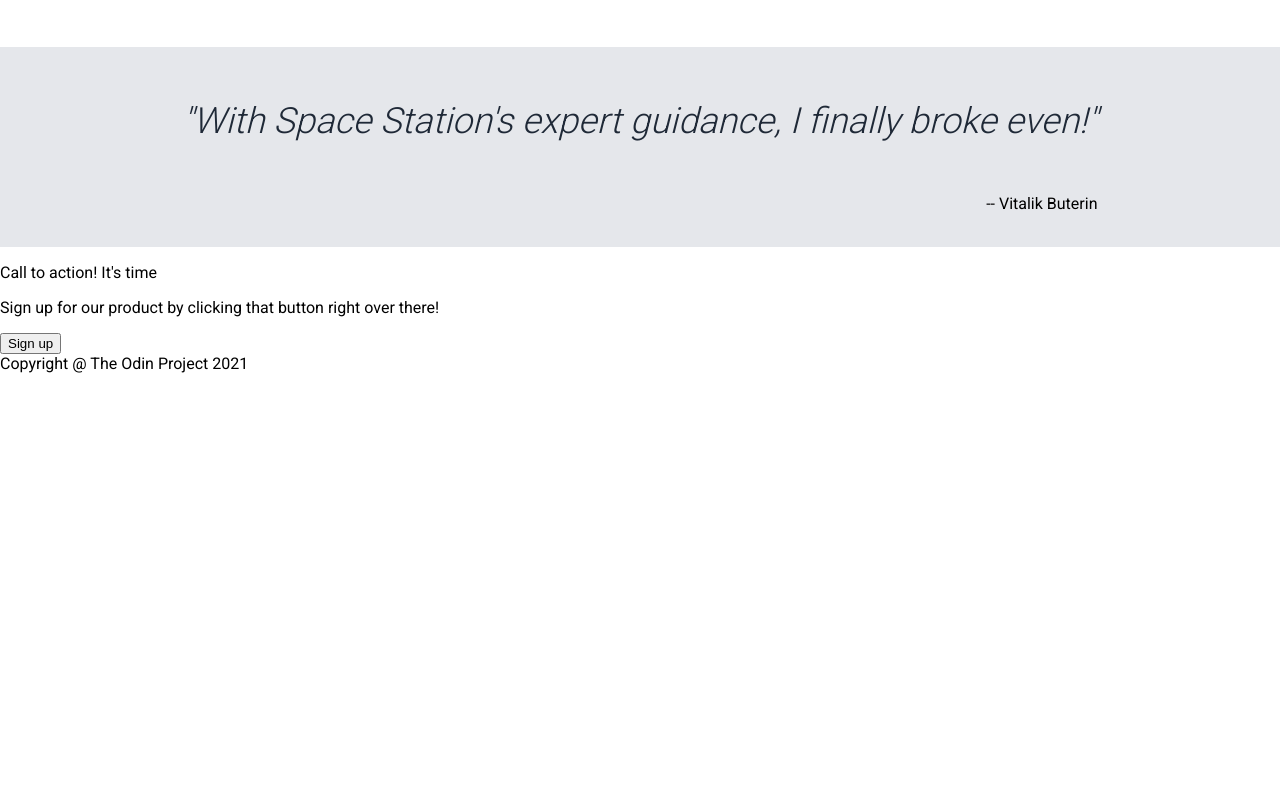
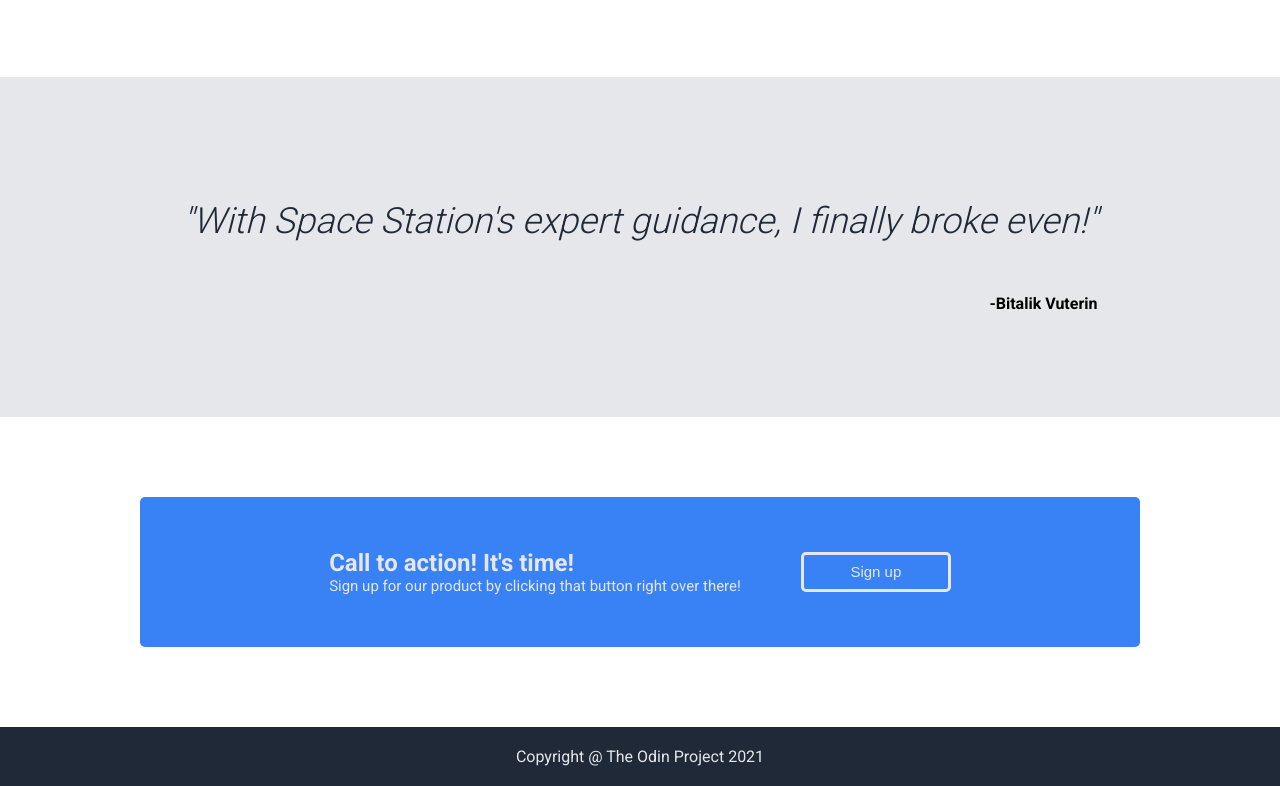
Before and after one commit to rkim48/landing-page, a plain HTML site: page index.html in a window 1280 px wide. Shown: the part 876-1662 px from the top of the page. Before the commit the page ends 1249 px from the top, so only its background shows below. Drawn offline with Linux system fonts and the light colour scheme.

Commit message:
finish call to action and footer sections

```diff
--- a/index.html
+++ b/index.html
@@ -44,17 +44,20 @@
     <div class="section-two">
         <div class="text-div">
             <p class='quote'>"With Space Station's expert guidance, I finally broke even!"</p>
-            <p class='quote-source'>-- Vitalik Buterin</p>
+            <p class='quote-source'>-Bitalik Vuterin</p>
         </div>
     </div>
 
     <div class="section-three">
         <div class="call-to-action">
-            <p class='call-to-action-p1'>Call to action! It's time</p>
-            <p class='call-to-action-p2'>Sign up for our product by clicking that button right over there!</p>
-            <button class='Sign up'>Sign up</button>
+            <div class="section-three-text">
+                <p class='call-to-action-p1'>Call to action! It's time!</p>
+                <p class='call-to-action-p2'>Sign up for our product by clicking that button right over there!</p>
+            </div>
+            <button class='sign-up'>Sign up</button>
         </div>
     </div>
+
     <footer>
         Copyright @ The Odin Project 2021
     </footer>
--- a/styles.css
+++ b/styles.css
@@ -87,7 +87,7 @@
     flex-wrap: wrap;
     justify-content: center;
     gap: 30px;
-    margin-bottom: 50px;
+    margin-bottom: 80px;
 
 }
 
@@ -112,7 +112,7 @@
     display: flex;
     flex-direction: column;
     background-color: #E5E7EB;
-    /* padding: 100px 300px 100px; */
+    padding: 70px 0px 70px;
     height: 200px;
     justify-content: center;
     align-items: center;
@@ -133,5 +133,57 @@
 }
 
 .quote-source {
+    font-weight: 700;
+}
+
+.call-to-action {
+    display: flex;
+    width: 900px;
+    height: 150px;
+    background-color: #3882F6;
+    color: #E5E7EB;
+    justify-content: center;
+    align-items: center;
+    margin: 80px auto 80px;
+    padding: 0 50px 0;
+    gap: 60px;
+    border-radius: 5px;
+}
+
+.section-three-text {
+    display: flex;
+    flex-direction: column;
+    justify-content: center;
+}
+
+.call-to-action-p1 {
+    font-size: 24px;
+    font-weight: 700;
+}
+
+.call-to-action-p2 {
+    font-size: 15px;
+}
+
+.section-three-text p {
+    margin: 0;
+}
+
+.sign-up {
+    background-color: #3882F6;
+    border-style: none;
+    border: 3px solid #E5E7EB;
+    border-radius: 5px;
+    color: #E5E7EB;
+    height: 40px;
+    width: 150px;
+    font-size: 15px;
 
 }
+
+footer {
+    background-color: #1F2937;
+    color: #E5E7EB;
+    text-align: center;
+    padding: 20px 0 20px;
+}
```
